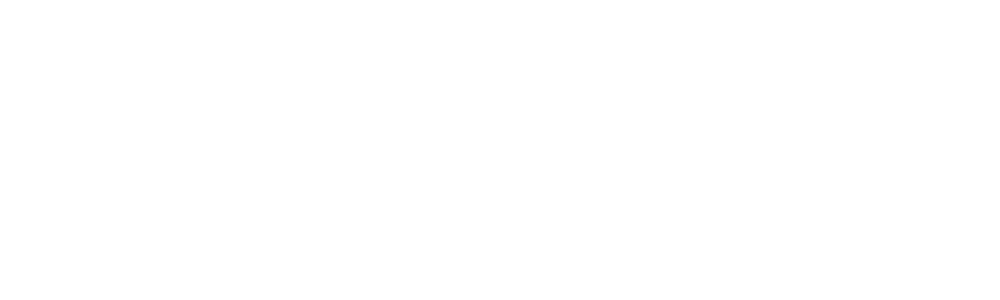
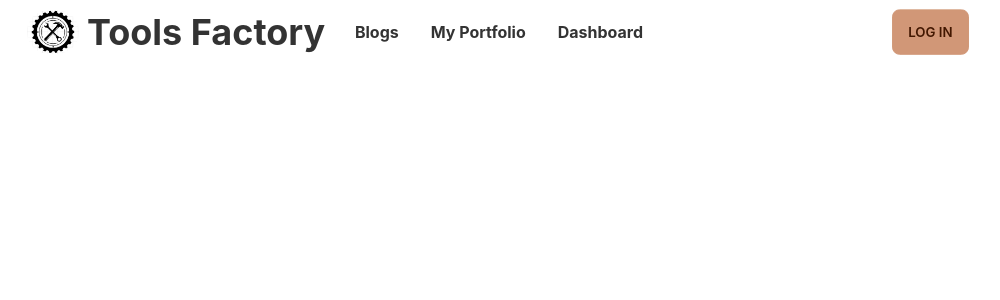
Before and after one commit to Marzan1810662/tools-factory-client, a React (Create React App) app: page / in a window 1280 px wide. Shown: the top 300 px of the page, without its empty margins (141-1141 px from the left). Built offline with nearby package versions, Linux system fonts and the light colour scheme.

Commit message:
navbar added

```diff
--- a/package.json
+++ b/package.json
@@ -6,6 +6,7 @@
     "@testing-library/jest-dom": "^5.16.4",
     "@testing-library/react": "^13.2.0",
     "@testing-library/user-event": "^13.5.0",
+    "daisyui": "^2.15.0",
     "react": "^18.1.0",
     "react-dom": "^18.1.0",
     "react-scripts": "5.0.1",
@@ -34,5 +35,8 @@
       "last 1 firefox version",
       "last 1 safari version"
     ]
+  },
+  "devDependencies": {
+    "tailwindcss": "^3.0.24"
   }
 }
--- a/src/App.js
+++ b/src/App.js
@@ -1,8 +1,10 @@
 import './App.css';
+import Navbar from './Pages/Shared/Navbar';
 
 function App() {
   return (
     <div className="App">
+      <Navbar/>
     </div>
   );
 }
--- /dev/null
+++ b/src/Pages/Shared/Navbar.js
@@ -0,0 +1,59 @@
+import React from 'react';
+import logo from '../../images/logo.png';
+
+const Navbar = () => {
+    return (
+        <div>
+            <div className="navbar bg-base-100 w-full lg:w-3/4 lg:mx-auto ">
+                <div className="navbar-start">
+                    <div className="dropdown">
+                        <label tabIndex="0" className="btn btn-ghost lg:hidden">
+                            <svg xmlns="http://www.w3.org/2000/svg" className="h-5 w-5" fill="none" viewBox="0 0 24 24" stroke="currentColor"><path strokeLinecap="round" strokeLinejoin="round" strokeWidth="2" d="M4 6h16M4 12h8m-8 6h16" /></svg>
+                        </label>
+                        <ul tabIndex="0" className="menu menu-compact dropdown-content mt-3 p-2 shadow bg-base-100 rounded-box w-36">
+                            <li><a>Blogs</a></li>
+                            <li><a>My Portfolio</a></li>
+                            <li><a>Dashnboard</a></li>
+                            <li tabIndex="0">
+                                <a className="justify-between">
+                                    Profile
+                                    <svg className="fill-current" xmlns="http://www.w3.org/2000/svg" width="24" height="24" viewBox="0 0 24 24"><path d="M8.59,16.58L13.17,12L8.59,7.41L10,6L16,12L10,18L8.59,16.58Z" /></svg>
+                                </a>
+                                <ul className="p-2">
+                                    <li><a>Logout</a></li>
+                                </ul>
+                            </li>
+                        </ul>
+                    </div>
+                    <a className="hidden lg:flex items-center">
+                        <img className='md:w-2/12 mr-2 rounded-full' src={logo} alt="Logo" />
+                        <h1 className=' lg:text-4xl font-bold'>Tools Factory</h1>
+                    </a>
+                </div>
+                <div className="navbar-center lg:flex">
+                <a className="flex items-center justify-center lg:hidden">
+                        <img className='w-14 md:w-2/12 mr-2 rounded-full' src={logo} alt="Logo" />
+                        <h1 className='text-xl md:text-4xl font-bold'>Tools Factory</h1>
+                    </a>
+                    <ul className="hidden lg:menu lg:menu-horizontal p-0 font-bold">
+                        <li><a>Blogs</a></li>
+                        <li><a>My Portfolio</a></li>
+                        <li><a>Dashboard</a></li>
+                    </ul>
+                </div>
+                <div className="navbar-end">
+                    <a className="hidden lg:btn">Log In</a>
+{/*                     <div className="dropdown dropdown-hover hidden lg:block">
+                        <label tabIndex="0" className="btn m-1">Profile Profile Profile</label>
+                        <ul tabIndex="0" className="dropdown-content menu p-2 shadow bg-base-100 rounded-box w-52">
+                            <li><a>Item 1</a></li>
+                            <li><a>Item 2</a></li>
+                        </ul>
+                    </div> */}
+                </div>
+            </div>
+        </div>
+    );
+};
+
+export default Navbar;
--- a/src/index.css
+++ b/src/index.css
@@ -1,3 +1,7 @@
+@tailwind base;
+@tailwind components;
+@tailwind utilities;
+
 body {
   margin: 0;
   font-family: -apple-system, BlinkMacSystemFont, 'Segoe UI', 'Roboto', 'Oxygen',
--- /dev/null
+++ b/tailwind.config.js
@@ -0,0 +1,20 @@
+module.exports = {
+  content: ["./src/**/*.{html,js}"],
+  theme: {
+    extend: {},
+  },
+  plugins: [require("daisyui")],
+  daisyui: {
+    themes: [
+      {
+        mytheme: {
+          primary: "#AD4328",
+          secondary: "#B65741",
+          accent: "#ed6f3e",
+          neutral: "#d19777",
+          "base-100": "#ffffff",
+        },
+      },
+    ],
+  },
+}
```
Also changed, not shown: 1 other file (tests, documents, lock files or other folders).
